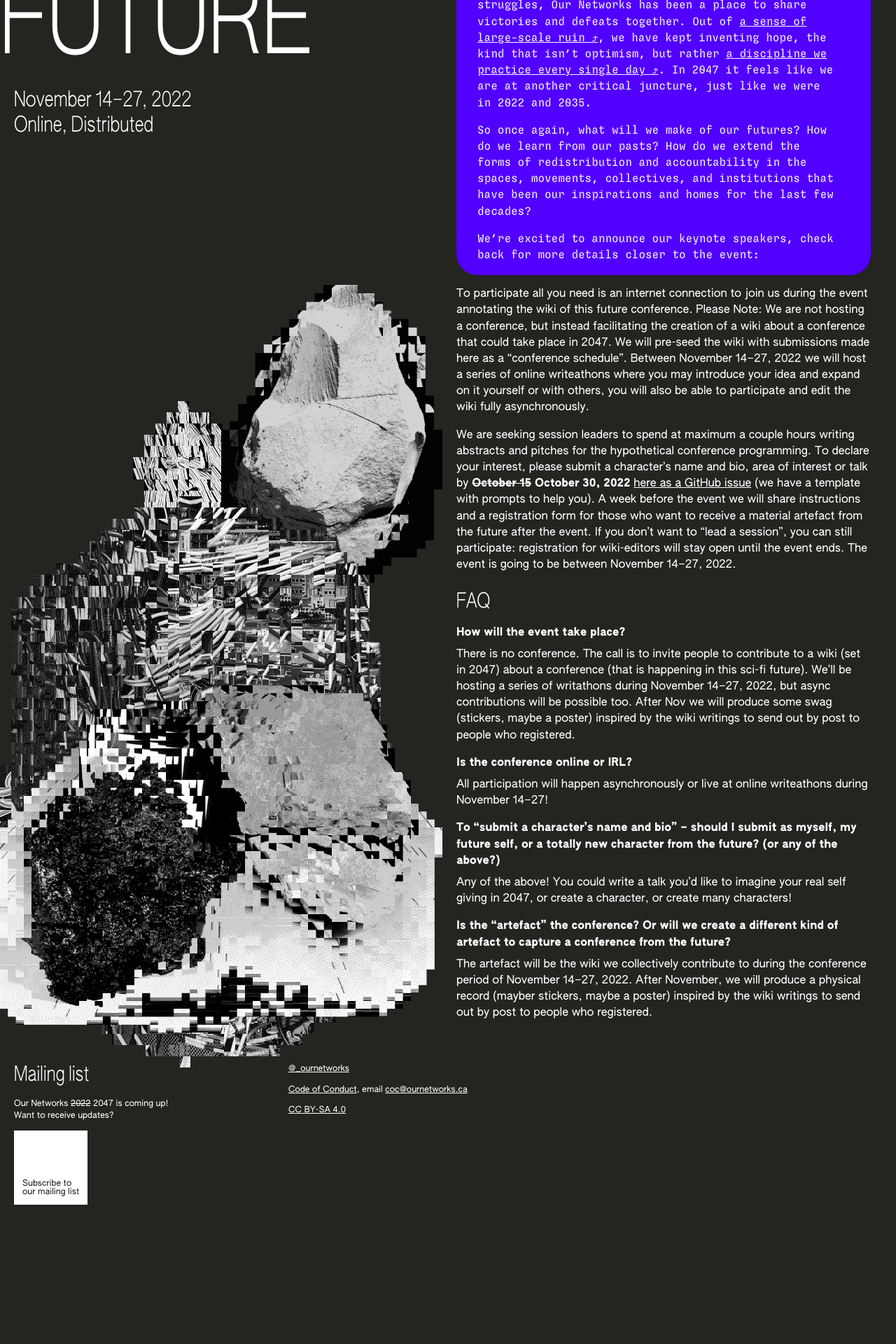
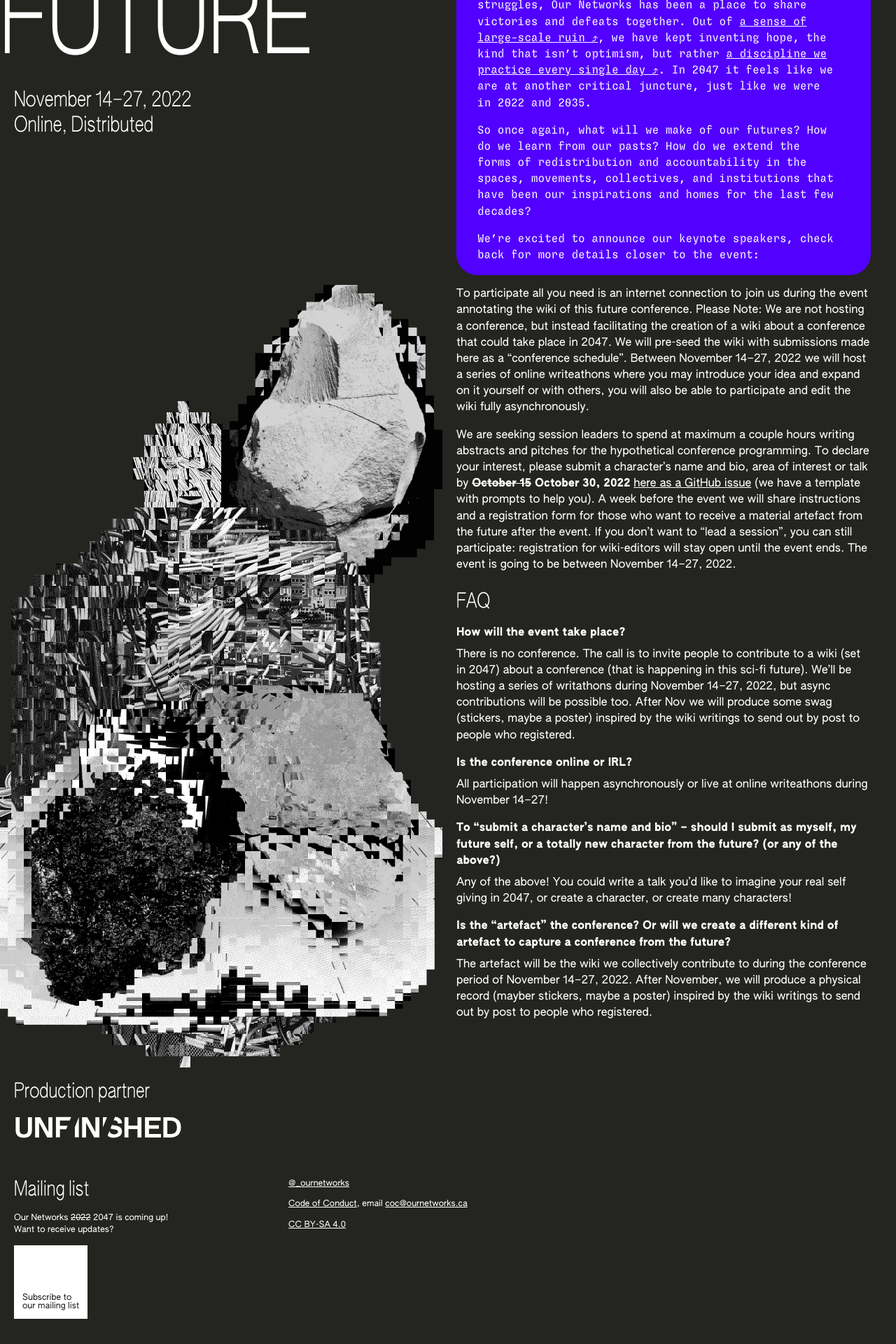
Before and after one commit to ournetworks/ournetworks.ca, a Jekyll site: the page built from index.md, in a window 1280 px wide. Shown: the part 664-2584 px from the top of the page at 70% size. Built offline with Jekyll 4.4.1, drawn with Linux system fonts in a browser that asks for light colours; before the commit the page ends 2421 px from its top, so only the background shows below that.

Commit message:
adding sponsor logo

```diff
--- a/_includes/footer.html
+++ b/_includes/footer.html
@@ -1,4 +1,11 @@
 <footer class="footer mt-2 mb-2 pb-s pt-s fs-small w-main">
+  <div class="container mb-4 mt-2">
+    <h2 class="authentic-condensed-60 mb-05 mt-0">Production partner</h2>
+    <a href="https://unfinished.com/" target="_blank" rel="noopener">
+      <img src="/images/logos/unfinished-logo.svg" width="240" alt="white Unfinished logo">
+    </a>
+  </div>
+
   <div class="container flex">
     <div class="mr-2 w-50">
       <h2 class="authentic-condensed-60 mb-05 mt-0">Mailing list</h2>
--- a/_sass/_layout.scss
+++ b/_sass/_layout.scss
@@ -248,6 +248,14 @@
   margin-bottom: 2em;
 }
 
+.mb-3 {
+  margin-bottom: 3em;
+}
+
+.mb-4 {
+  margin-bottom: 4em;
+}
+
 .mt-0 {
   margin-top: 0;
 }
```
Also changed, not shown: images/logos/unfinished-logo.svg (added).
